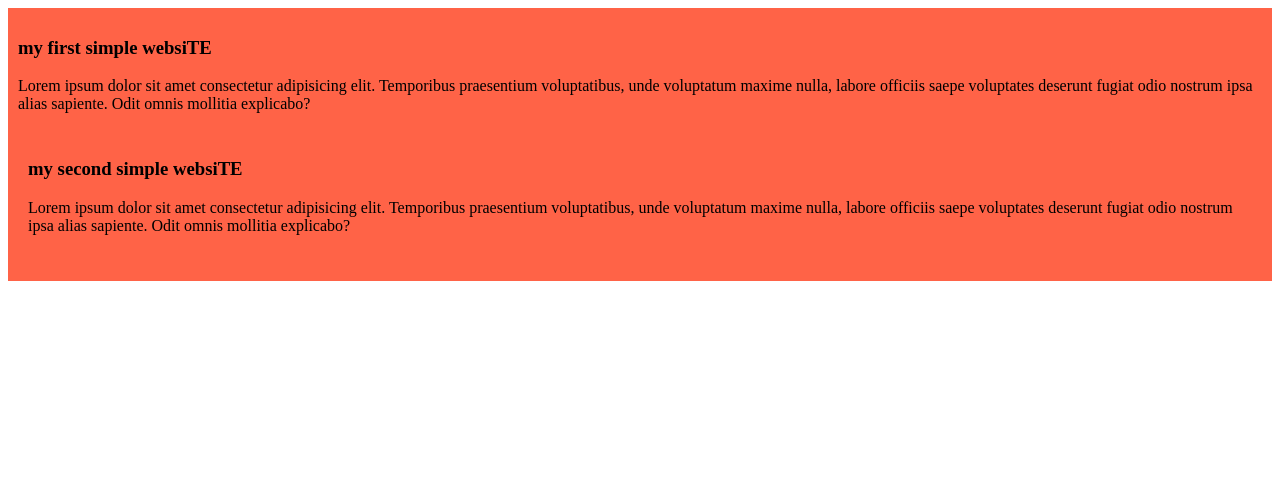
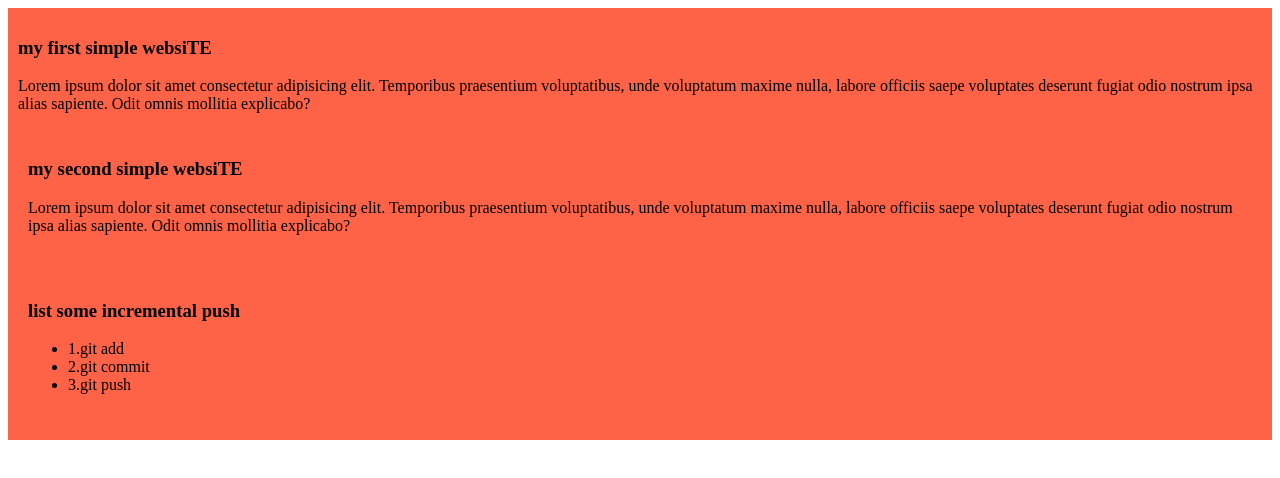
Before and after one commit to mth60/my-first-simple-web, a plain HTML site: page Index.html in a window 1280 px wide. Drawn offline with Linux system fonts and the light colour scheme.

Commit message:
list some incremental push

```diff
--- a/Index.html
+++ b/Index.html
@@ -13,6 +13,15 @@
         <P>Lorem ipsum dolor sit amet consectetur adipisicing elit. Temporibus praesentium voluptatibus, unde voluptatum maxime nulla, labore officiis saepe voluptates deserunt fugiat odio nostrum ipsa alias sapiente. Odit omnis mollitia explicabo?</P>
 
  </div>
+    <div>
+ <h3>list some incremental push</h3>
+    <ul>
+        <li>1.git add</li>
+        <li>2.git commit</li>
+        <li>3.git push</li>
+
+    </ul>
+ </div>
     <link rel="stylesheet" href="styles.css/bloh.css">
 
 </head>
```
